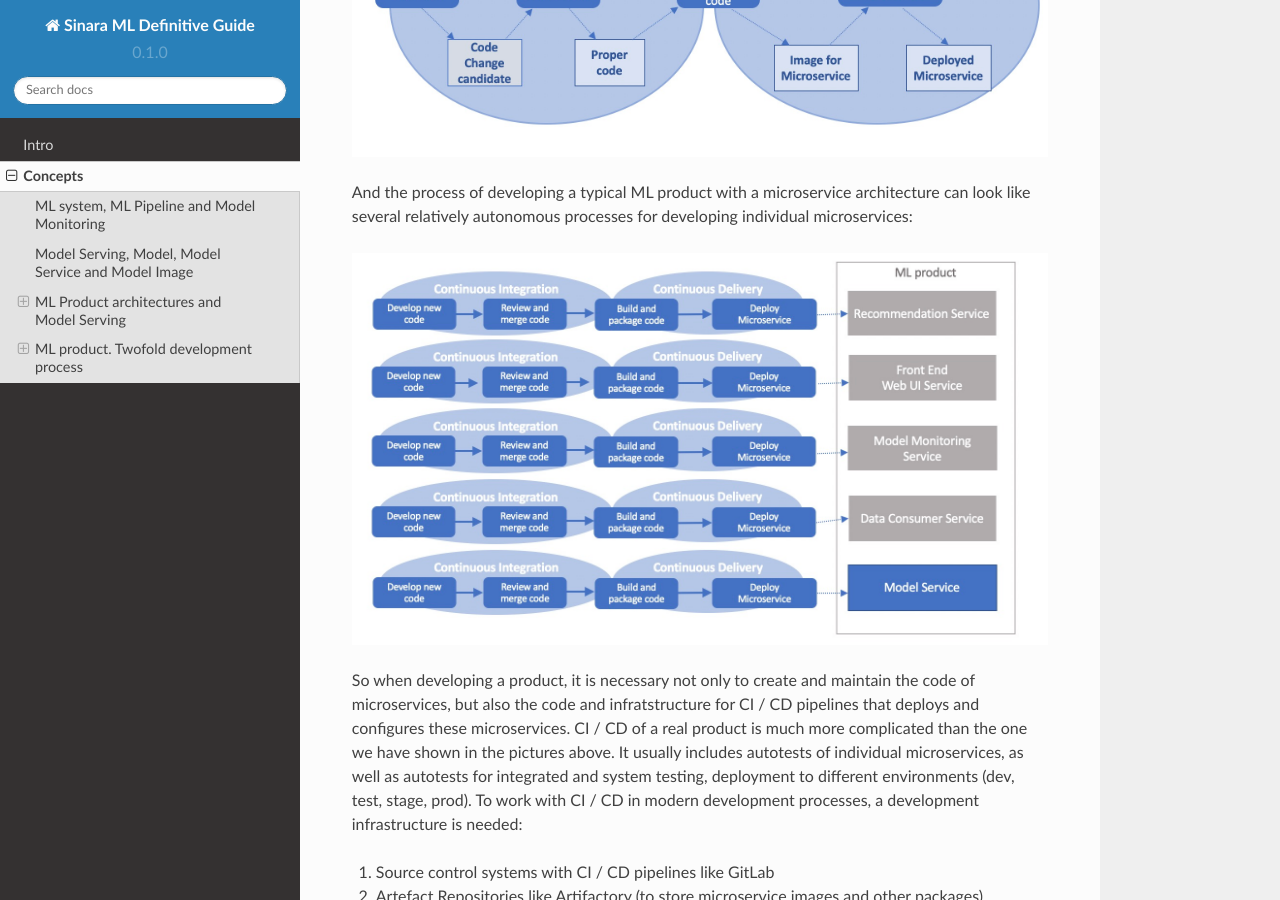
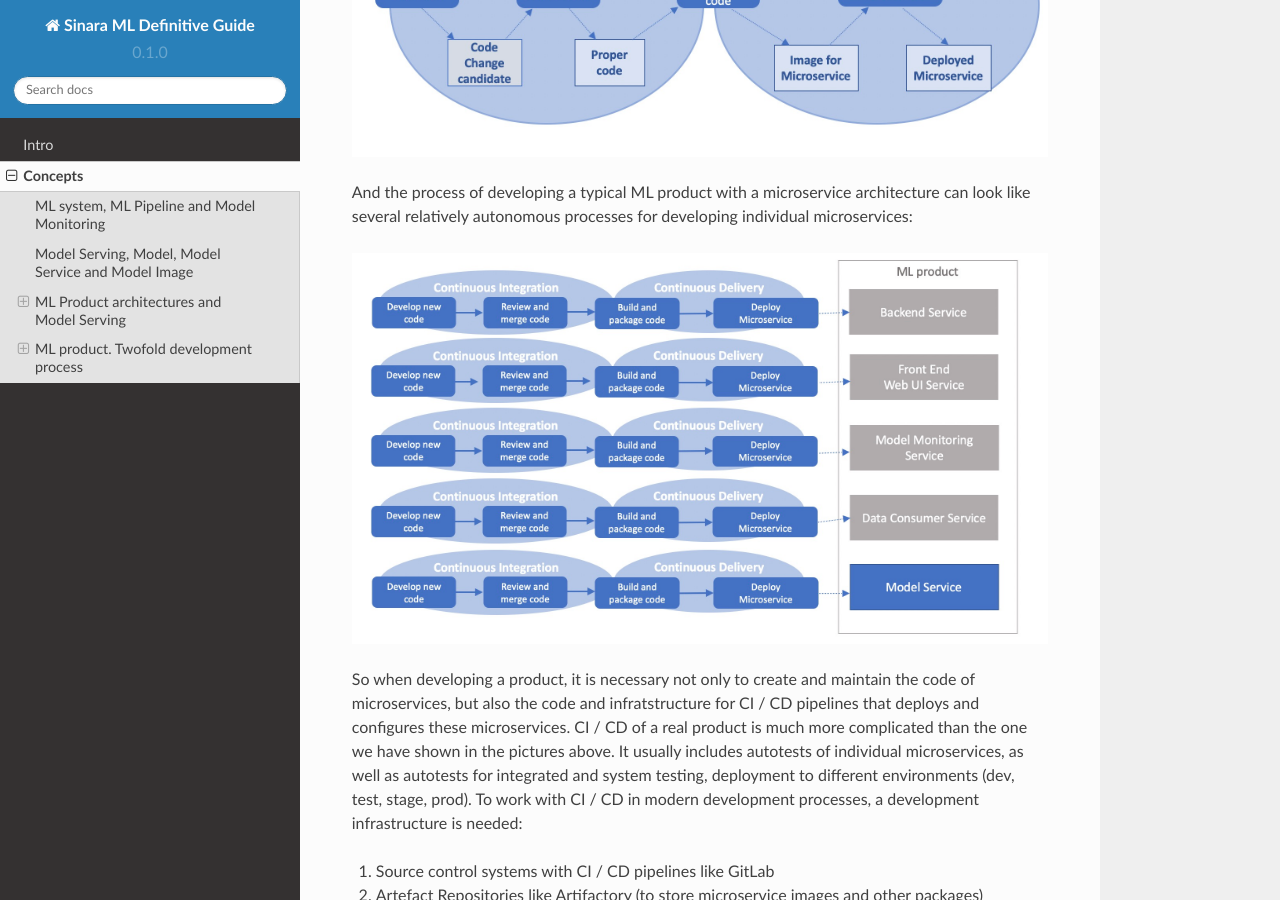
Before and after one commit to 4-DS/SinaraML-Def-Guide, a Sphinx documentation site: the page built from docs/source/concepts.rst, in a window 1280 px wide and 900 px high, scrolled down 4440 px. Built offline with Sphinx 7.4.7 and the Read the Docs theme 2.0.0, drawn with Linux system fonts in a browser that asks for light colours.

Commit message:
Update concepts.rst

```diff
--- a/docs/source/concepts.rst
+++ b/docs/source/concepts.rst
@@ -92,7 +92,7 @@ Let's assume that Adam and Ivan worked in an organization that uses a modern sof
 
 And the process of developing a typical ML product with a microservice architecture can look like several relatively autonomous processes for developing individual microservices:
 
-.. image:: ml_product_dev_process.jpeg
+.. image:: ml_product_dev_process3.jpeg
 
 So when developing a product, it is necessary not only to create and maintain the code of microservices, but also the code and infratstructure for CI / CD pipelines that deploys and configures these microservices. CI / CD of a real product is much more complicated than the one we have shown in the pictures above. It usually includes autotests of individual microservices, as well as autotests for integrated and system testing, deployment to different environments (dev, test, stage, prod). To work with CI / CD in modern development processes, a development infrastructure is needed:
 
```
Also changed, not shown: other parts of docs/source/concepts.rst (+2 -1 lines).
